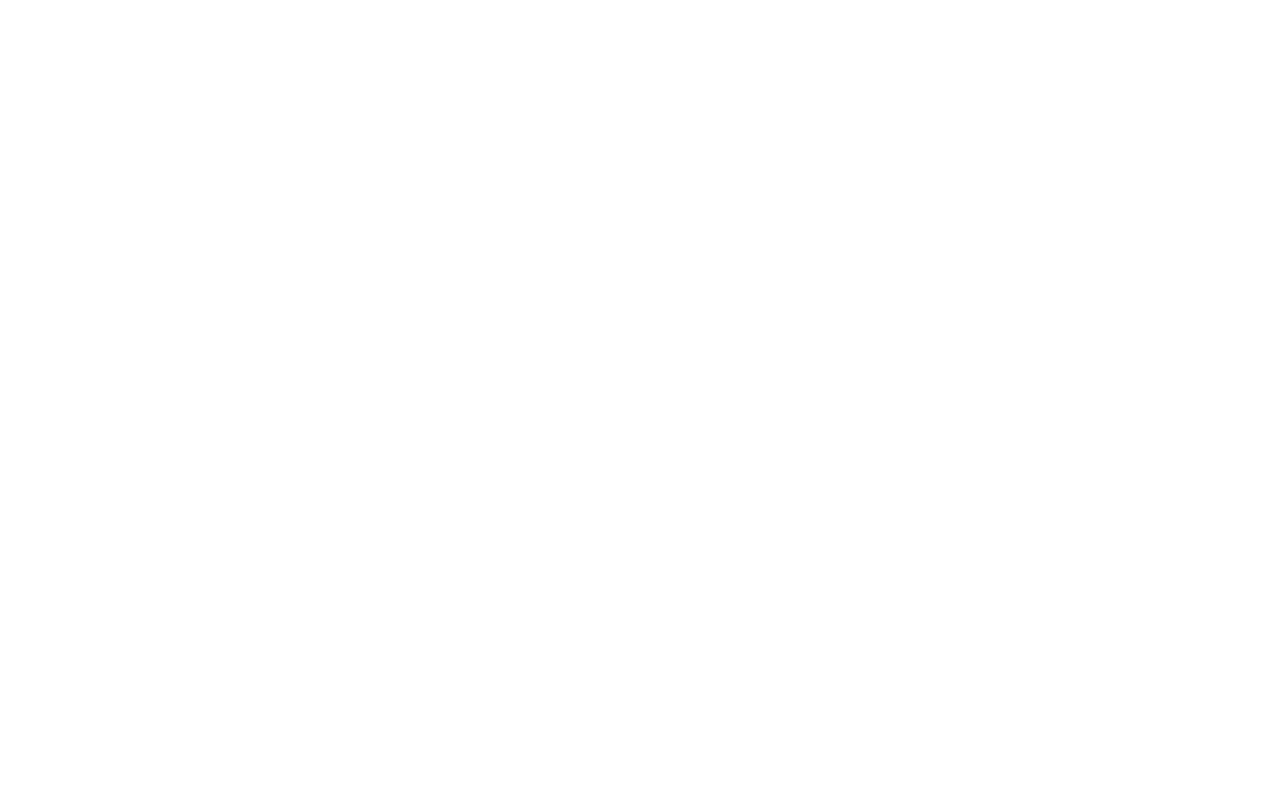
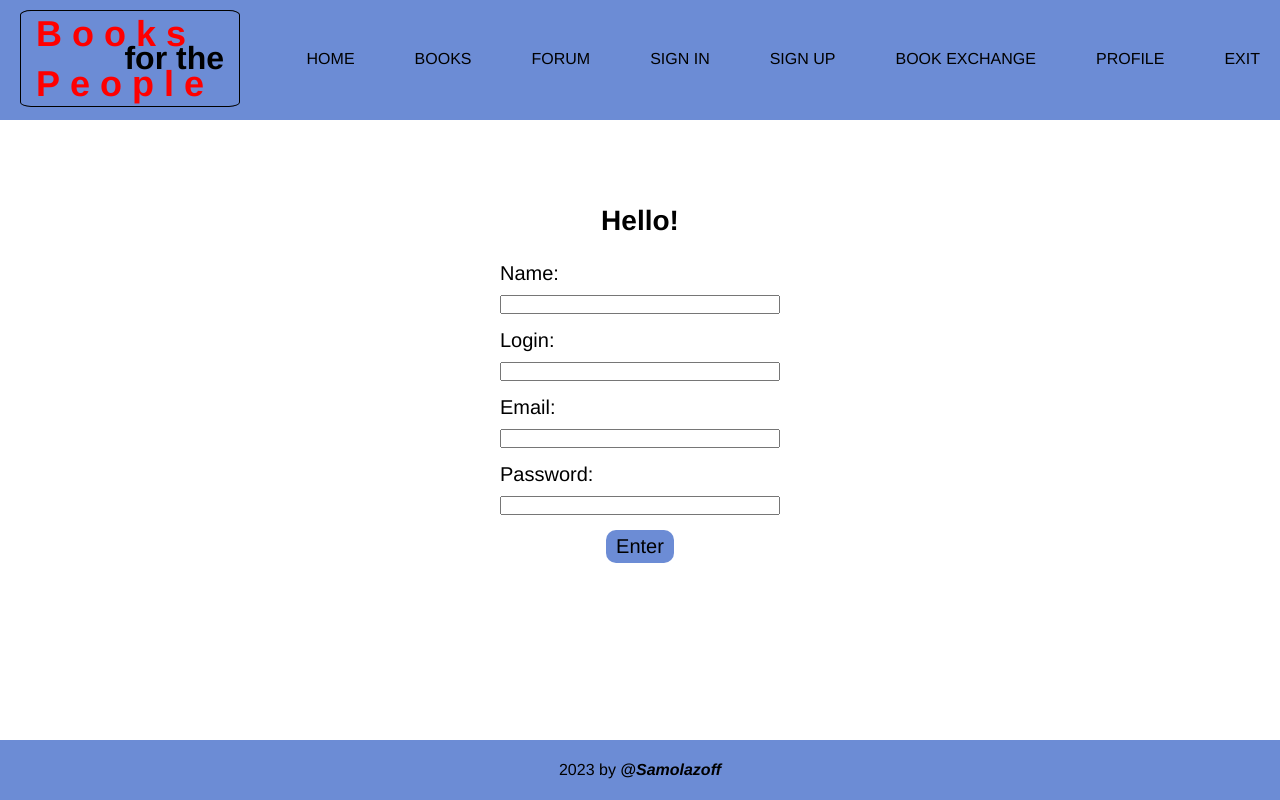
Before and after one commit to samolazoff/BOOKS-FOR-ALL-PEOPLE, a React (Create React App) app in the folder client/: page /regist in a window 1280 px wide. Before the commit this address had no page. Built offline with nearby package versions, Linux system fonts and the light colour scheme.

Commit message:
Create block Registration

```diff
--- a/client/src/components/app-nav/AppNav.jsx
+++ b/client/src/components/app-nav/AppNav.jsx
@@ -11,7 +11,7 @@
                 <li className='nav__item'><NavLink to="/books">Books</NavLink></li>
                 <li className='nav__item'><NavLink to="/forum">FORUM</NavLink></li>
                 <li className='nav__item'><NavLink to="/login">SIgn In</NavLink></li>
-                <li className='nav__item'><NavLink to="/registration">sign up</NavLink></li>
+                <li className='nav__item'><NavLink to="/regist">sign up</NavLink></li>
                 <li className='nav__item'><NavLink to="/card">book exchange</NavLink></li>
                 <li className='nav__item'><NavLink to="/profile">Profile</NavLink></li>
                 <li className='nav__item'><button className='btn btn__exit'>Exit</button></li>
--- a/client/src/components/app/App.jsx
+++ b/client/src/components/app/App.jsx
@@ -5,6 +5,7 @@
 import Books from '../books/Books';
 import AboutBook from '../aboutBook/AboutBook';
 import Login from '../login/Login';
+import Registration from '../registration/Registration';
 
 import './app.sass';
 const dataBooks = [
@@ -98,6 +99,7 @@
                 <Route path='books' element={<Books dataBooks={dataBooks}></Books>}></Route>
                 <Route path='books/:id' element={<AboutBook dataBooks={dataBooks}></AboutBook>}></Route>
                 <Route path='login' element={<Login></Login>}></Route>
+                <Route path='regist' element={<Registration></Registration>}></Route>
             </Route>
         </Routes>
     );
--- /dev/null
+++ b/client/src/components/registration/Registration.jsx
@@ -0,0 +1,32 @@
+import React from 'react';
+
+import './registration.sass';
+
+const Registration = () => {
+    return (
+        <section className='block-login container flx-c'>
+            <h2 className='title-form'>Hello!</h2>
+            <form action="" className='form-login flx-c'>
+                <label htmlFor="" className='flx-c input-login'>
+                    Name:
+                    <input type="text" />
+                </label>
+                <label htmlFor="" className='flx-c input-login'>
+                    Login:
+                    <input type="text" />
+                </label>
+                <label htmlFor="" className='flx-c input-login'>
+                    Email:
+                    <input type="email" />
+                </label>
+                <label htmlFor="" className='flx-c input-login'>
+                    Password:
+                    <input type="password" />
+                </label>
+                <button type="submit" className='btn btn-login'>Enter</button>
+            </form>
+        </section>
+    );
+};
+
+export default Registration;
```
Also changed, not shown: client/src/components/registration/registration.sass (added).
